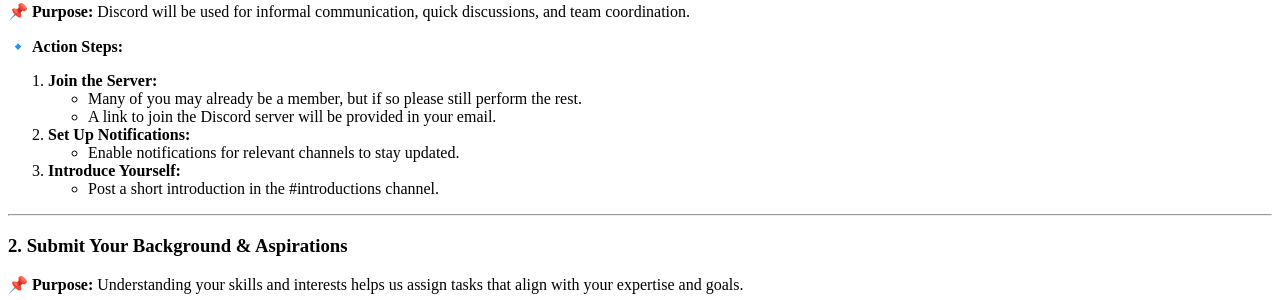
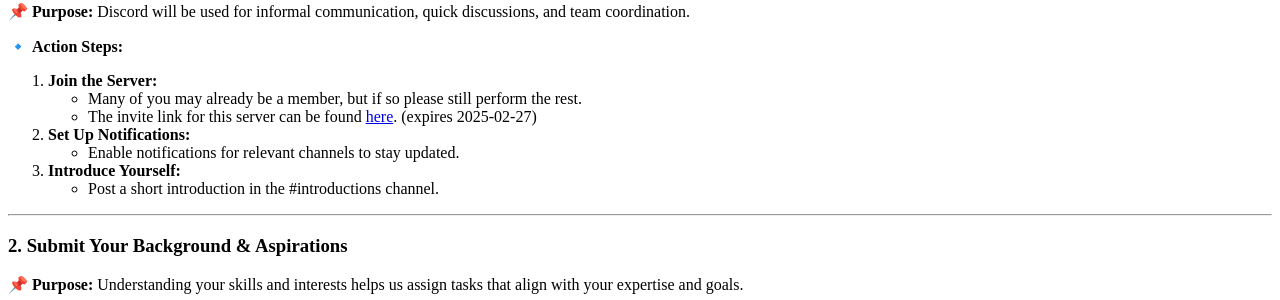
Before and after one commit to CHI-CityTech/QuantumMusic, a Jekyll site: the page built from startup_tasks.md, in a window 1280 px wide and 900 px high, scrolled down 766 px. Shown: the part 152-452 px from the top of the window. Built offline with Jekyll 4.4.1, drawn with Linux system fonts in a browser that asks for light colours; our own code applies the rules of GitHub Pages for plain Markdown files.

Commit message:
Update startup_tasks.md

```diff
--- a/startup_tasks.md
+++ b/startup_tasks.md
@@ -44,7 +44,7 @@
 🔹 **Action Steps:**
 1. **Join the Server:**
    - Many of you may already be a member, but if so please still perform the rest.
-   - A link to join the Discord server will be provided in your email.
+   - The invite link for this server can be found [here](https://discord.gg/qKh9g5CE).  (expires 2025-02-27)
 2. **Set Up Notifications:**
    - Enable notifications for relevant channels to stay updated.
 3. **Introduce Yourself:**
```
